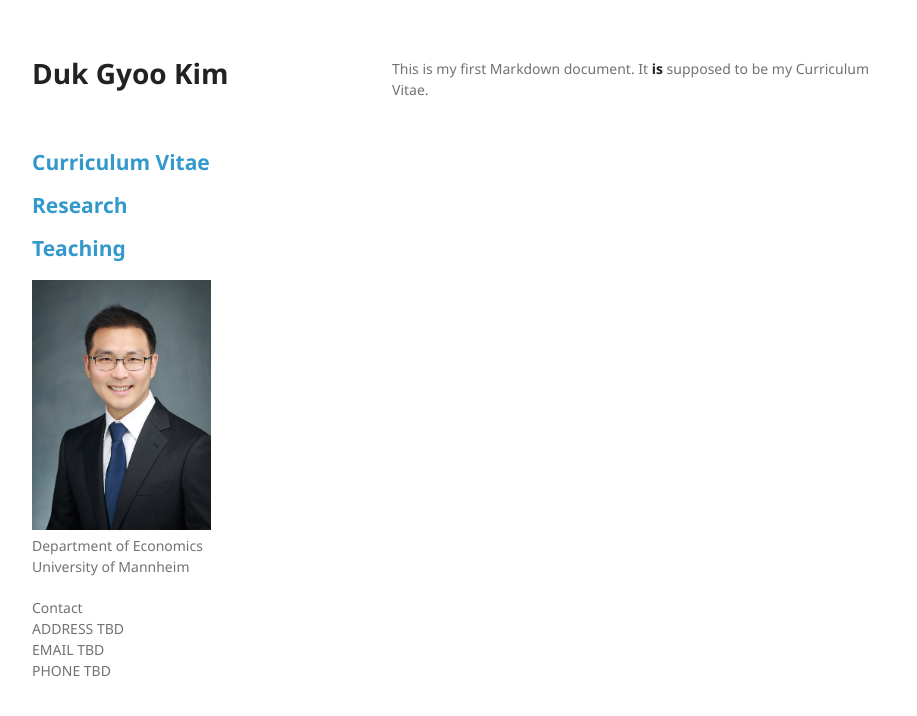
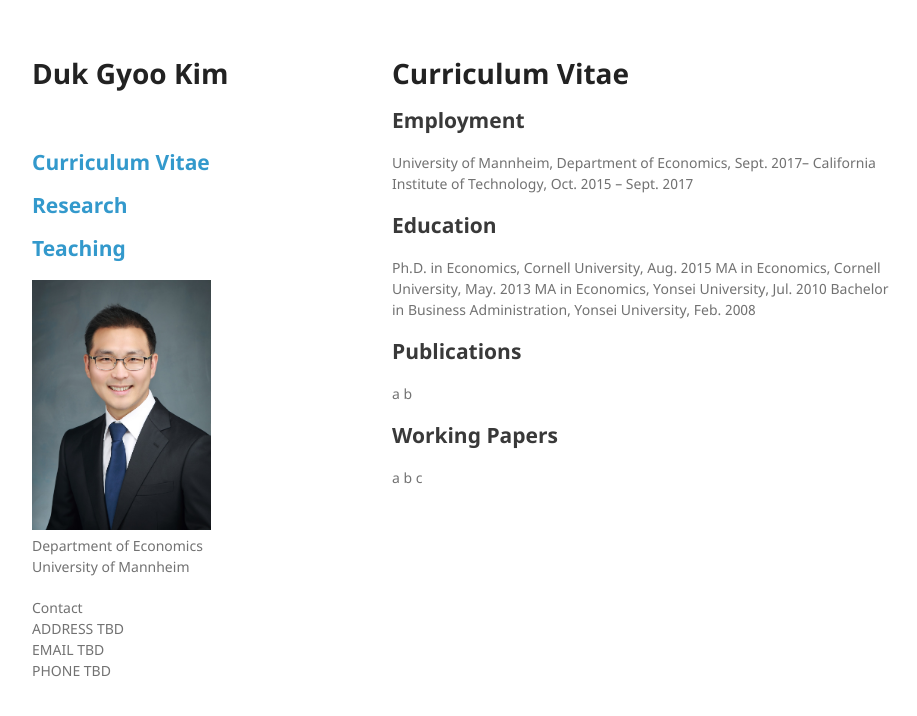
Before and after one commit to kimdukgyoo/kimdukgyoo.github.io, a Jekyll site: the page built from cv.md, in a window 1280 px wide. Shown: the top 716 px of the page, without its empty margins (178-1095 px from the left). Built offline with Jekyll 4.4.1, drawn with Linux system fonts in a browser that asks for light colours; our own code applies the rules of GitHub Pages for plain Markdown files.

Commit message:
Update cv.md

```diff
--- a/cv.md
+++ b/cv.md
@@ -1,2 +1,20 @@
-This is my first Markdown document.
-It **is** supposed to be my Curriculum Vitae.
+# Curriculum Vitae
+
+## Employment
+University of Mannheim, Department of Economics, Sept. 2017--
+California Institute of Technology, Oct. 2015 -- Sept. 2017
+
+## Education
+Ph.D. in Economics, Cornell University, Aug. 2015
+MA in Economics, Cornell University, May. 2013
+MA in Economics, Yonsei University, Jul. 2010
+Bachelor in Business Administration, Yonsei University, Feb. 2008
+
+## Publications
+a
+b
+
+## Working Papers
+a
+b
+c
```
